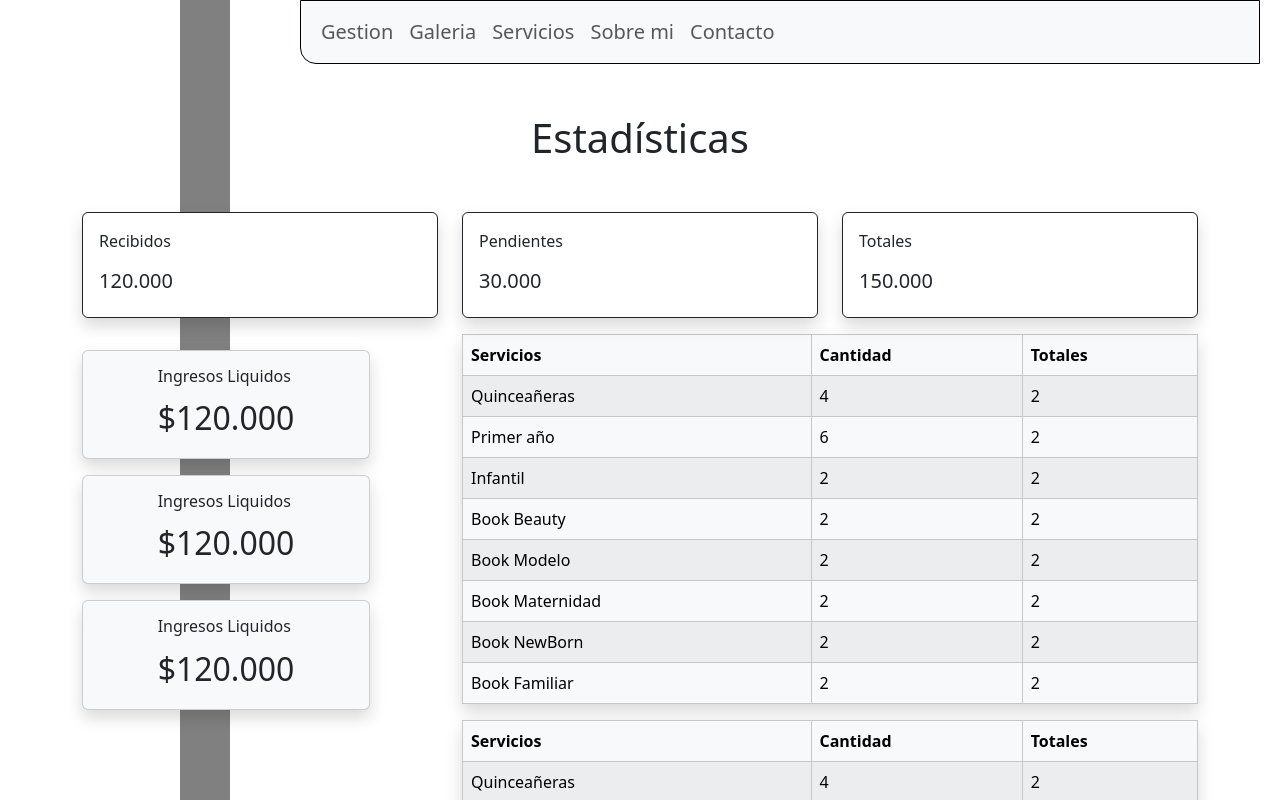
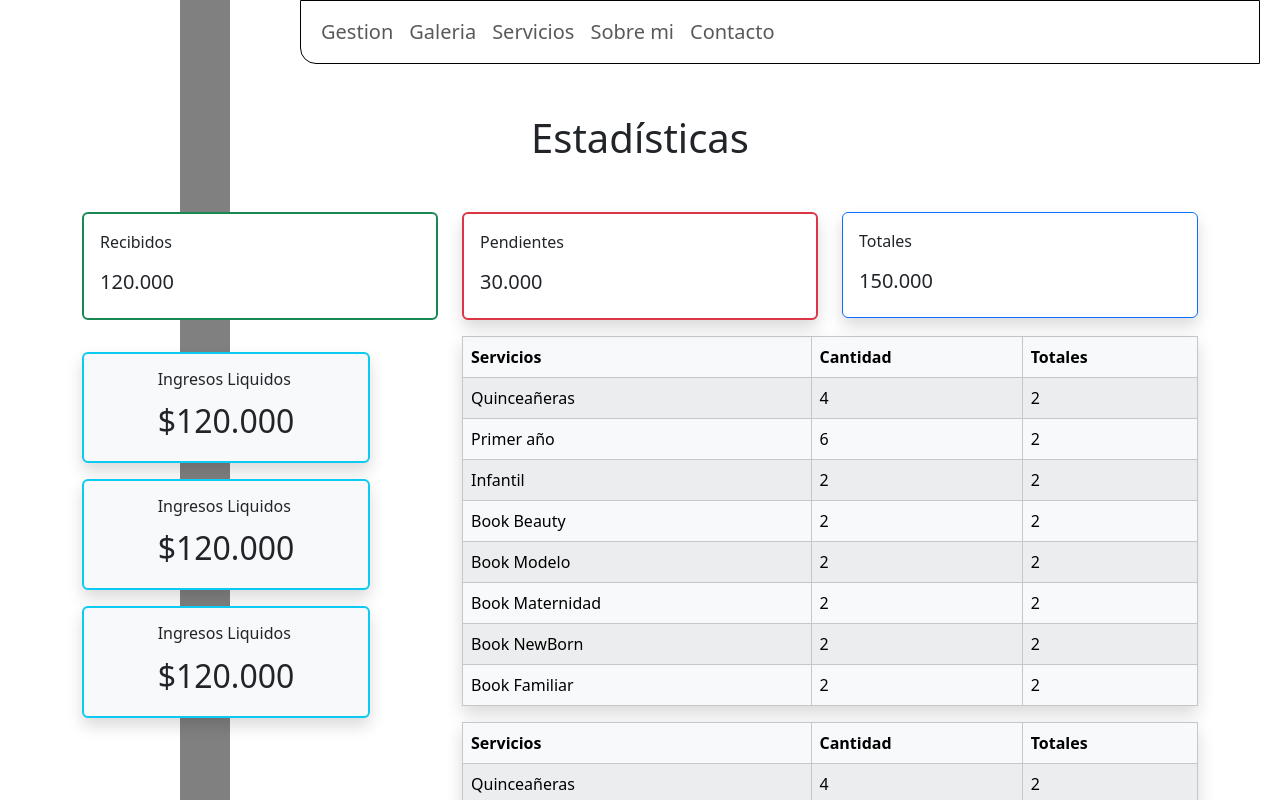
Before and after one commit to soriagorgoroso/EsWeb, a React (Vite) app: page / in a window 1280 px wide. Shown: the top 800 px of the page. Built offline with nearby package versions, Linux system fonts and the light colour scheme.

Commit message:
pronta el ruteo

```diff
--- a/src/App.css
+++ b/src/App.css
@@ -1,6 +1,6 @@
 .title {
   margin: 50px auto;
-  text-align: center; /* Alinea el texto al centro */
+  text-align: center;
 }
 
 .customColumn .background-strip {
--- a/src/Components/Cards.jsx
+++ b/src/Components/Cards.jsx
@@ -11,6 +11,7 @@ export default function Cards({ title, subTitle, styles }) {
       className="mt-3"
     >
       <Card
+        border="info"
         bg={"light"}
         style={{
           width: "18rem",
@@ -18,7 +19,7 @@ export default function Cards({ title, subTitle, styles }) {
           justifyContent: "start",
           alignItems: "center",
         }}
-        className="shadow"
+        className="shadow border-2"
       >
         <Card.Body>
           <Card.Title style={{ fontSize: "1rem" }}>{title}</Card.Title>
--- a/src/Components/NavBar.jsx
+++ b/src/Components/NavBar.jsx
@@ -6,13 +6,7 @@ import "./NavBar.css";
 export default function NavBar() {
   return (
     <div className="navbarContainer">
-      <Navbar
-        expand="sm"
-        bg="light"
-        className="rounded-4"
-        variant="light"
-        id="navBar"
-      >
+      <Navbar expand="sm" bg="" className="rounded-4" variant="" id="navBar">
         <Container fluid>
           <Navbar.Toggle
             aria-controls="responsive-navbar-nav"
--- a/src/Pages/Budget.jsx
+++ b/src/Pages/Budget.jsx
@@ -19,7 +19,7 @@ export default function Budget() {
         <Row className="">
           <Col className=" customColumn">
             <div id="backGroundStrip" className="background-strip"></div>
-            <Card border="dark" className="shadow cashCard">
+            <Card border="success" className="shasdow cashCard border-2">
               <Card.Body>
                 <p>Recibidos</p>
                 <Card.Title>120.000</Card.Title>
@@ -27,7 +27,7 @@ export default function Budget() {
             </Card>
           </Col>
           <Col className="">
-            <Card border="dark" className="shadow cashCard">
+            <Card border="danger" className="shadow cashCard border-2">
               <Card.Body>
                 <p>Pendientes</p>
                 <Card.Title>30.000</Card.Title>
@@ -35,7 +35,7 @@ export default function Budget() {
             </Card>
           </Col>
           <Col className="">
-            <Card border="dark" className="shadow cashCard">
+            <Card border="primary" className="shadow cashCard ">
               <Card.Body>
                 <p>Totales</p>
                 <Card.Title>150.000</Card.Title>
```
